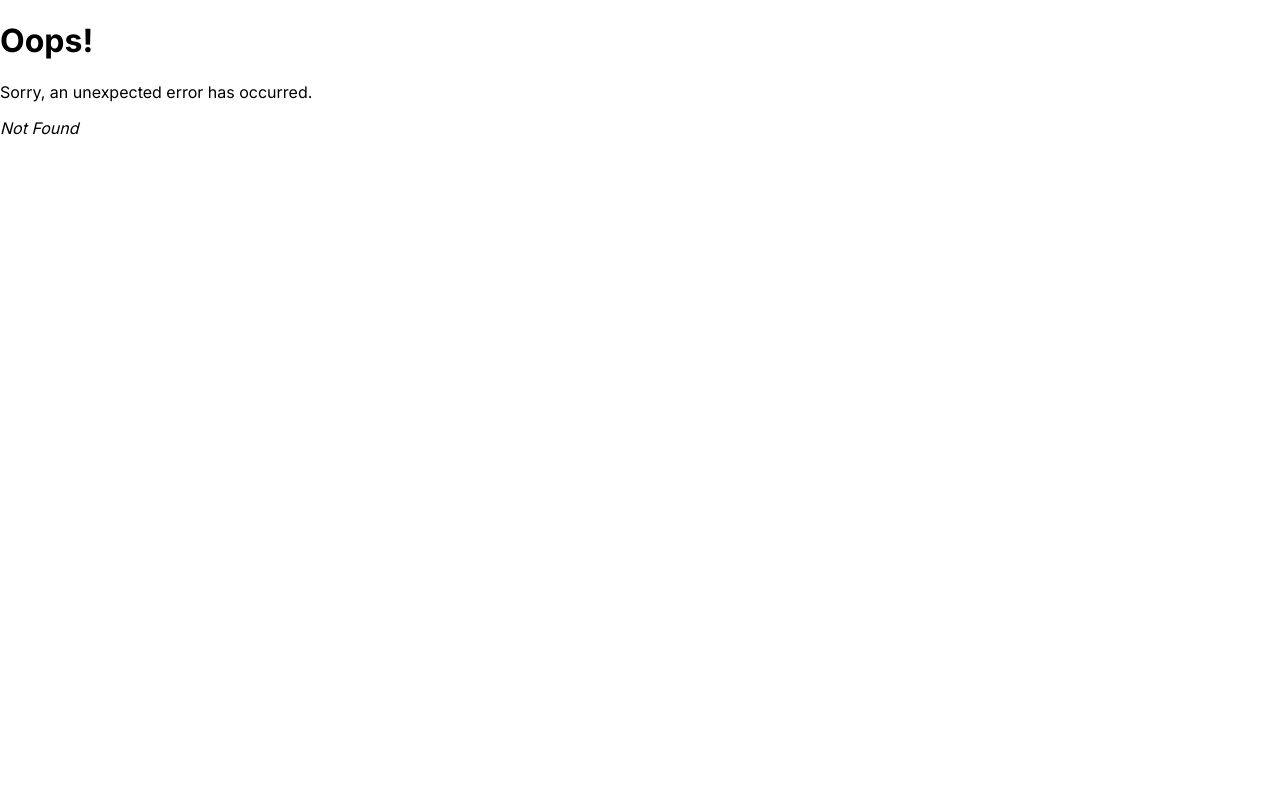
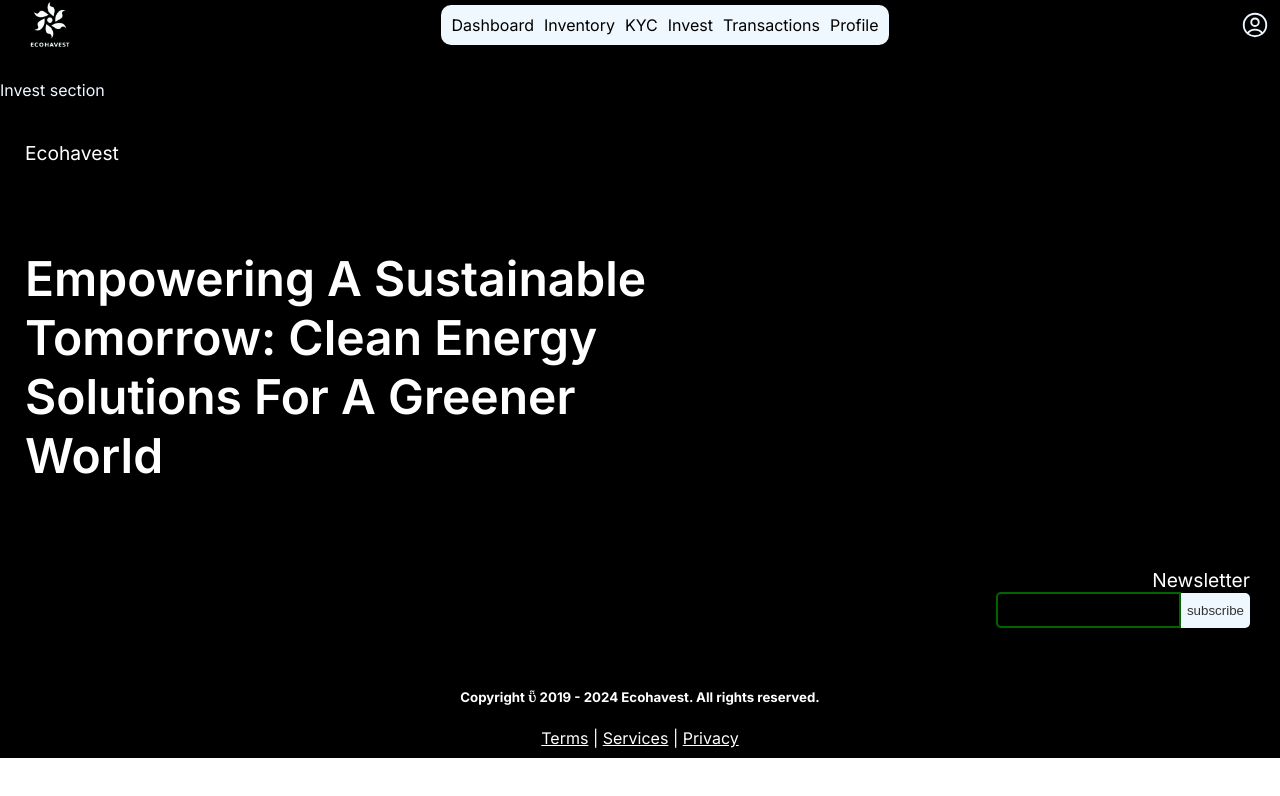
Before and after one commit to DioChuks/react-energy, a React (Vite) app: page /partner/invest in a window 1280 px wide. Before the commit this address had no page. Shown: the top 796 px of the page. Built offline with nearby package versions, Linux system fonts and the light colour scheme.

Commit message:
css fix, new layouts

```diff
--- a/src/Pages/Dashboard/Dashboard.css
+++ b/src/Pages/Dashboard/Dashboard.css
@@ -1,13 +1,13 @@
 .dashboard-section {
   width: 100%;
-  height: 100vh;
+  height: auto;
   background-color: black;
 }
 
 .dashboard-section .dashboard-container {
   /* display: flex; */
   color: aliceblue;
-  height: 100px;
+  height: inherit;
 }
 
 .dashboard-container .dashboard-header {
@@ -165,9 +165,10 @@
   }
 
   @keyframes blink {
-    0% {opacity: 0.3;transform: scale(0.3);}
-    25% {opacity: 0.5;transform: scale(0.5);}
-    50% {opacity: 0.7;transform: scale(0.7);}
+    0% {opacity: 0.1;transform: scale(0.1);}
+    25% {opacity: 0.25;transform: scale(0.25);}
+    50% {opacity: 0.5;transform: scale(0.5);}
+    75% {opacity: 0.75;transform: scale(0.75);}
     100% {opacity: 1;transform: scale(1);}
   }
 
@@ -188,10 +189,8 @@
 
   /* inventory section */
   .dashboard-container .inventory-section {
-    height: 700px;
+    height: auto;
     padding: 10px;
-    border: 1px solid aliceblue;
-    margin-bottom: 30px;
   }
 
   .inventory-section .inventory-box .inventory-heading .inventory-title {
--- a/src/Pages/Dashboard/Dashboard.jsx
+++ b/src/Pages/Dashboard/Dashboard.jsx
@@ -18,16 +18,16 @@ function Dashboard() {
               <Link className="d-nav-item" to="/partner/inventory">
                 Inventory
               </Link>
-              <Link className="d-nav-item" href="/partner/kyc">
+              <Link className="d-nav-item" to="/partner/kyc">
                 KYC
               </Link>
-              <Link className="d-nav-item" href="/partner/invest">
+              <Link className="d-nav-item" to="/partner/invest">
                 Invest
               </Link>
-              <Link className="d-nav-item" href="/partner/transactions">
+              <Link className="d-nav-item" to="/partner/transactions">
                 Transactions
               </Link>
-              <Link className="d-nav-item" href="/partner/profile">
+              <Link className="d-nav-item" to="/partner/profile">
                 Profile
               </Link>
             </nav>
--- /dev/null
+++ b/src/Pages/Dashboard/Layouts/Invest.jsx
@@ -0,0 +1,10 @@
+
+function Invest() {
+    return(
+        <div className="invest-section">
+            Invest section
+        </div>
+    );
+}
+
+export default Invest;
--- /dev/null
+++ b/src/Pages/Dashboard/Layouts/Kyc.jsx
@@ -0,0 +1,10 @@
+
+function Kyc() {
+    return(
+        <div className="kyc-section">
+            KYC Verification
+        </div>
+    );
+}
+
+export default Kyc;
--- a/src/Pages/Dashboard/Layouts/Main.jsx
+++ b/src/Pages/Dashboard/Layouts/Main.jsx
@@ -1,12 +1,14 @@
+import 'animate.css';
+
 function Main() {
   return (
     <>
       <div className="user-section">
-        <div className="circular-border-box" data-percent="25">
+        <div className="circular-border-box animate__animated animate__fadeInLeft" data-percent="25">
           <p>--%</p>
         </div>
 
-        <div className="dashboard-info">
+        <div className="dashboard-info animate__animated animate__bounceInDown">
           <div className="dashboard-user-info">
             <h1 className="greetings">Welcome User</h1>
             <p>
--- /dev/null
+++ b/src/Pages/Dashboard/Layouts/Profile/Profile.jsx
@@ -0,0 +1,10 @@
+
+function Profile() {
+    return(
+        <div className="profile-section">
+            Here's your profile!
+        </div>
+    );
+}
+
+export default Profile;
--- /dev/null
+++ b/src/Pages/Dashboard/Layouts/Transactions.jsx
@@ -0,0 +1,10 @@
+
+function Transactions() {
+    return(
+        <div className="transactions-section">
+            Transactions
+        </div>
+    );
+}
+
+export default Transactions;
```
Also changed, not shown: src/main.jsx (+20 -0 lines).
